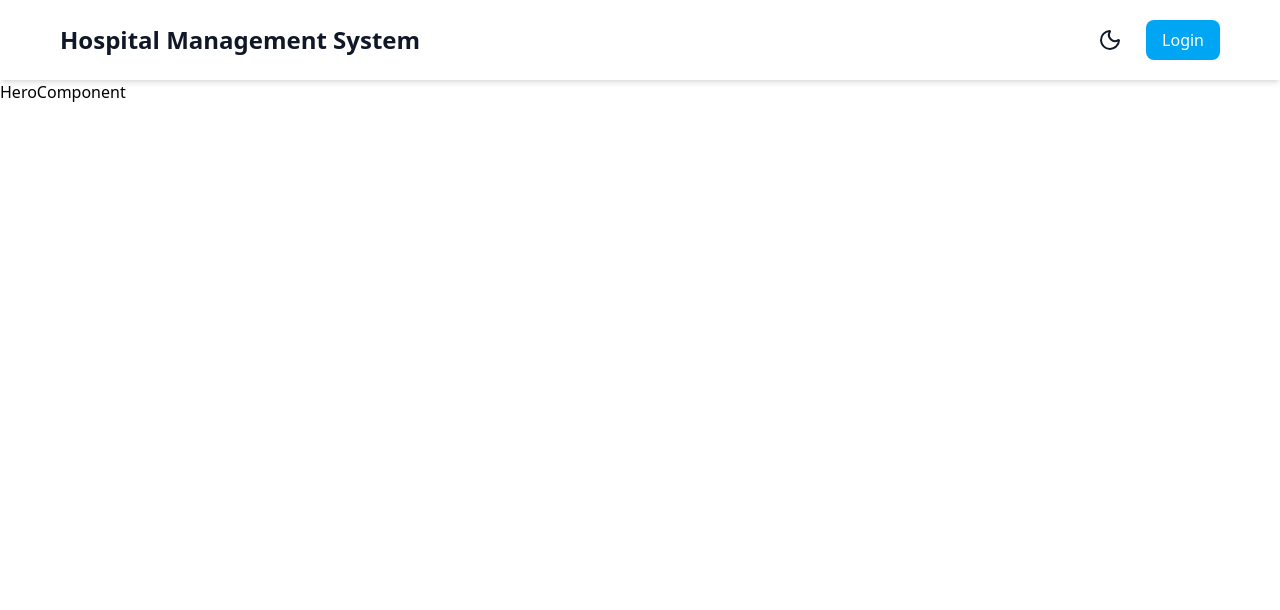
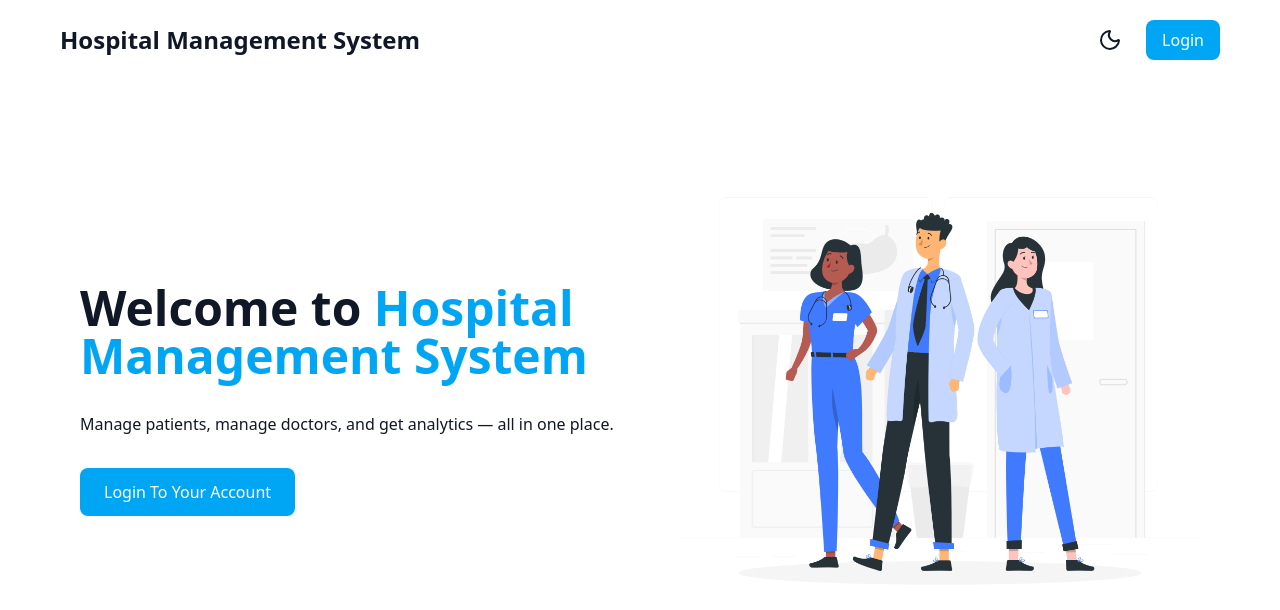
Before and after one commit to nithyasarathim/presidio-internship, a React (Vite) app in the folder hospital-client/: page / in a window 1280 px wide. Shown: the top 610 px of the page. Built offline with nearby package versions, Linux system fonts and the light colour scheme.

Commit message:
update: updated HeroComponent.jsx and related components

```diff
--- a/hospital-client/package.json
+++ b/hospital-client/package.json
@@ -10,6 +10,7 @@
     "preview": "vite preview"
   },
   "dependencies": {
+    "framer-motion": "^12.23.22",
     "jwt-decode": "^4.0.0",
     "lucide-react": "^0.544.0",
     "react": "^19.1.1",
--- a/hospital-client/src/auth/ProtectedRoute.jsx
+++ b/hospital-client/src/auth/ProtectedRoute.jsx
@@ -1,7 +1,7 @@
 import React, { useContext } from "react";
 import { Navigate } from "react-router-dom";
 import Error403 from "../error/Error403";
-import UserContext from "../context/UserContext";
+import UserContext from "../context/UserContext"
 
 const ProtectedRoute=({children,allowedRole})=>{
   const { role, token }=useContext(UserContext);
--- a/hospital-client/src/components/HeroComponent.jsx
+++ b/hospital-client/src/components/HeroComponent.jsx
@@ -1,9 +1,32 @@
-import React from 'react'
+import React, { useContext } from "react";
+import UserContext from "../context/UserContext";
+import DoctorImage from "../assets/Doctors.png";
 
 const HeroComponent = () => {
+  const { darkMode } = useContext(UserContext);
+
   return (
-    <div>HeroComponent</div>
-  )
-}
+    <div className={`w-full min-h-fit flex flex-col md:flex-row items-center justify-between px-20 py-15
+      ${darkMode ? "bg-gray-900 text-white" : "bg-white text-gray-900"}`}>
 
-export default HeroComponent
+      <div className="flex flex-col gap-6 md:gap-8">
+        <h2 className="text-3xl md:text-5xl font-bold">
+          Welcome to <span className="text-sky-500">Hospital Management System</span>
+        </h2>
+
+        <p className={`text-gray-600  ${darkMode?"text-white":"text-gray-900"}`}>
+          Manage patients, manage doctors, and get analytics — all in one place.
+        </p>
+
+
+        <button className="w-max px-6 py-3 bg-sky-500 rounded-lg text-white hover:bg-sky-600 transition">
+            Login To Your Account
+        </button>
+      </div>
+
+      <img src={DoctorImage} alt="Doctors" className="w-fit md:w-fit h-130" />
+    </div>
+  );
+};
+
+export default HeroComponent;
```
Also changed, not shown: hospital-client/src/assets/Doctors.png (renamed from hospital-client/src/asset/Doctors.png), 1 other file (tests, documents, lock files or other folders).
